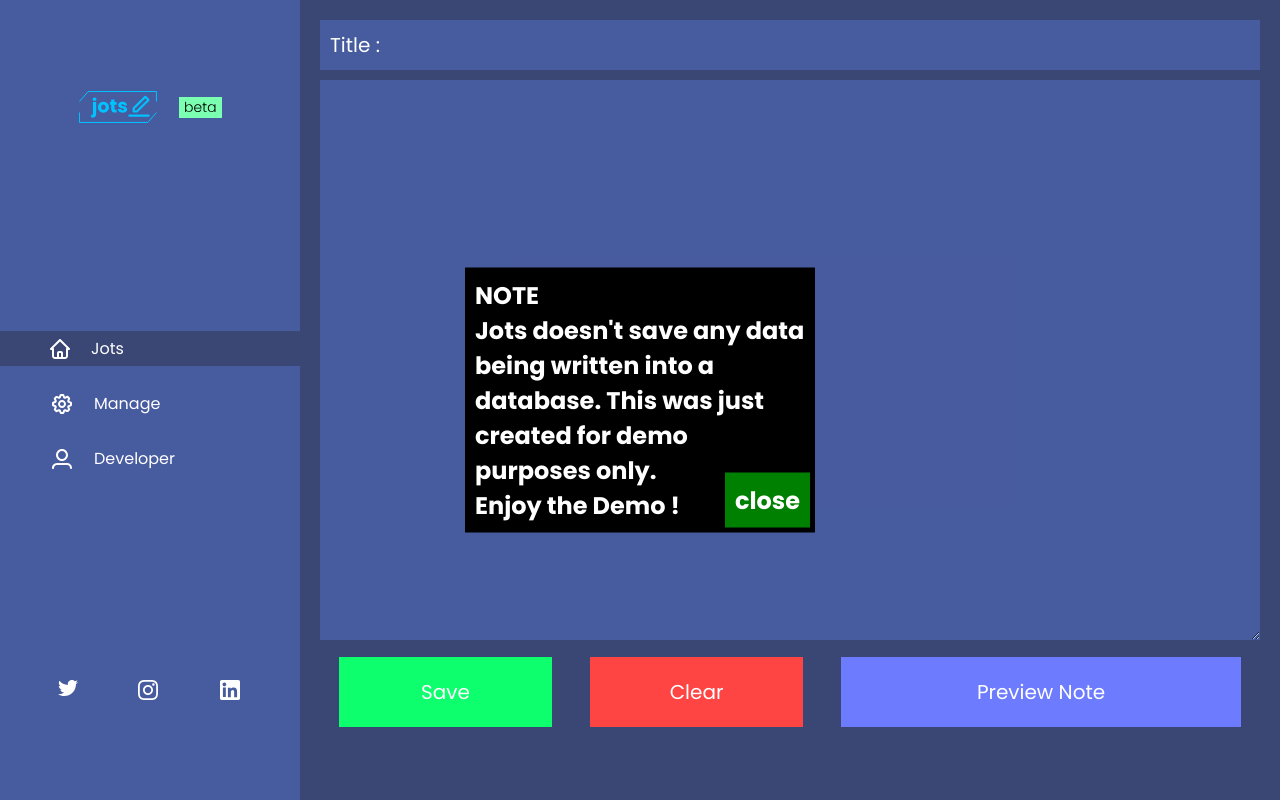
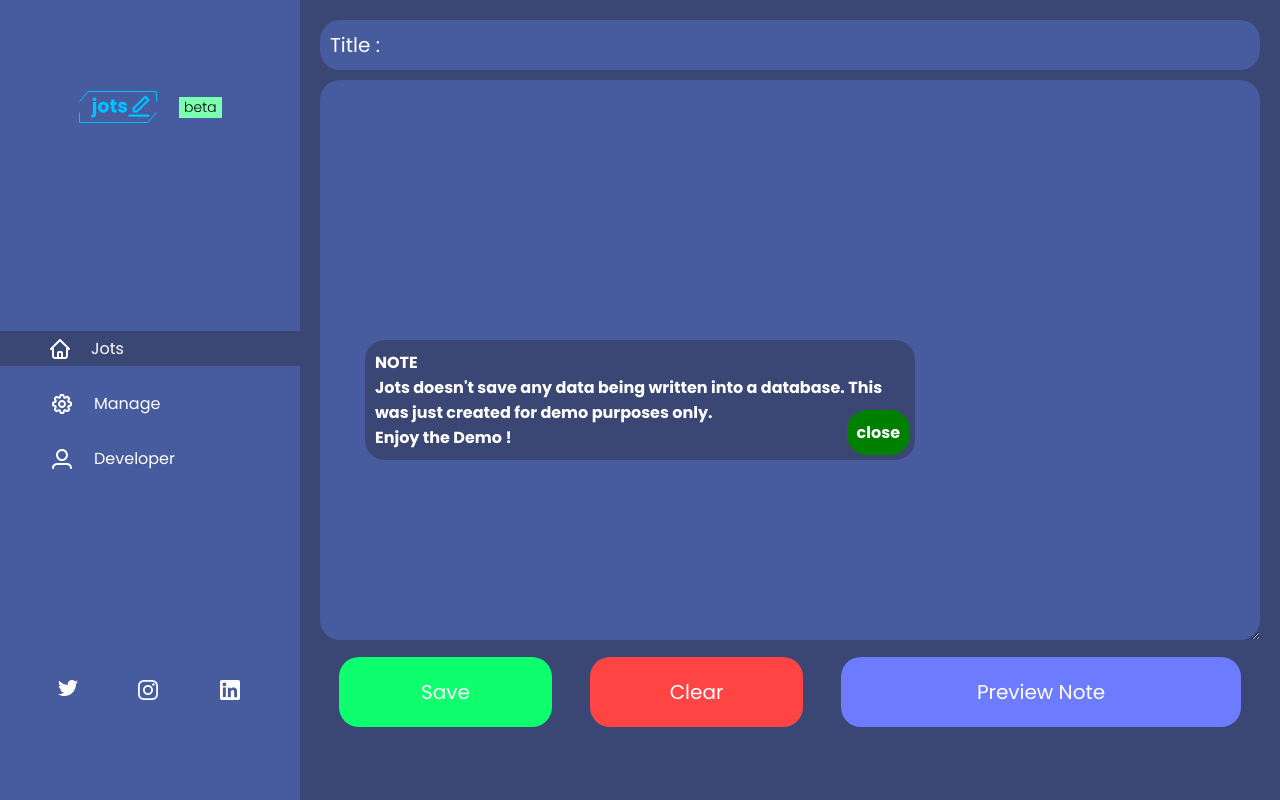
Before and after one commit to dan-adekoya/Jots, a Vue app: page / in a window 1280 px wide. Built offline with nearby package versions, Linux system fonts and the light colour scheme.

Commit message:
Changed Ui +

```diff
--- a/src/App.vue
+++ b/src/App.vue
@@ -46,13 +46,16 @@ export default {
 }
 .note{
   position: fixed;
-  width: 350px;
+  width: 550px;
   padding: 10px;
-  background: black;
+  background: var(--primary);
   color: white;
+  font-size: 16px;
   top: 50%;
   left: 50%;
-  transform: translate(-50%, -50%)
+  transform: translate(-50%, -50%);
+  border-radius: 20px;
+  z-index: 10;
 }
 .note span{
   padding: 10px;
@@ -61,9 +64,10 @@ export default {
   position: absolute;
   bottom: 0;
   right: 0;
+  border-radius: 20px;
   cursor: pointer;
 }
-@media screen and (max-width: 385px) {
+@media screen and (max-width: 550px) {
   .note{
     width: 90%;
   }
--- a/src/components/Developer.vue
+++ b/src/components/Developer.vue
@@ -65,6 +65,7 @@ data() {
     overflow-y: scroll;
     padding: 20px 30px;
     background: var(--secondary2);
+    border-radius: 20px;
 }
 .about::-webkit-scrollbar{
   width: 6px;
--- a/src/components/Jots.vue
+++ b/src/components/Jots.vue
@@ -77,6 +77,8 @@ form input{
   outline: none;
   font-size: 20px;
   color: var(--white);
+  border-radius: 20px;
+
 }
 ::placeholder{
   color: var(--white);
@@ -92,6 +94,7 @@ form textarea{
   background: var(--secondary2);
   border: none;
   font-size: 20px;
+    border-radius: 20px;
 }
 .btn{
   display: flex;
@@ -99,10 +102,13 @@ form textarea{
   align-items: center;
 }
 .btn .mainBtn{
-  flex: 1
+  flex: 1;
+  border-radius: 20px;
+
 }
 .Btn{
   flex: 3;
+  border-radius: 20px;
 }
 .btn button, p{
   margin: 0 2%;
@@ -112,6 +118,7 @@ form textarea{
   outline: none;
   color: var(--white);
   cursor: pointer;
+  border-radius: 20px;
 }
 .btn button:nth-child(1){
   background: #0DFF6E
--- a/src/components/Manage.vue
+++ b/src/components/Manage.vue
@@ -27,6 +27,7 @@ export default {
 .manage{
     text-align: center;
     height: 92vh;
+    border-radius: 20px;
     color: var(--white);
 }
 .jotsWritten{
@@ -37,6 +38,7 @@ export default {
     overflow-y: scroll;
     padding: 0 30px;
     background: var(--secondary2);
+    border-radius: 20px;
 }
 .jotsWritten::-webkit-scrollbar{
   width: 6px;
```
